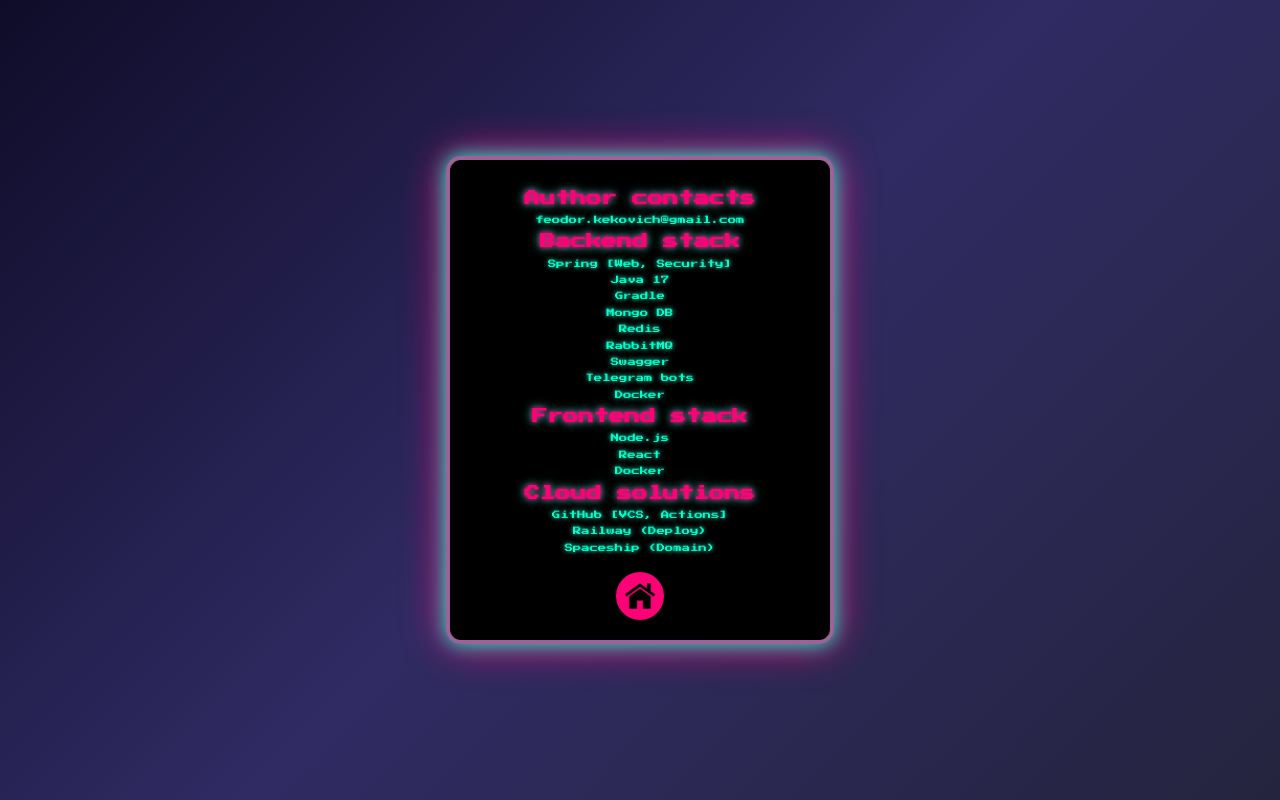
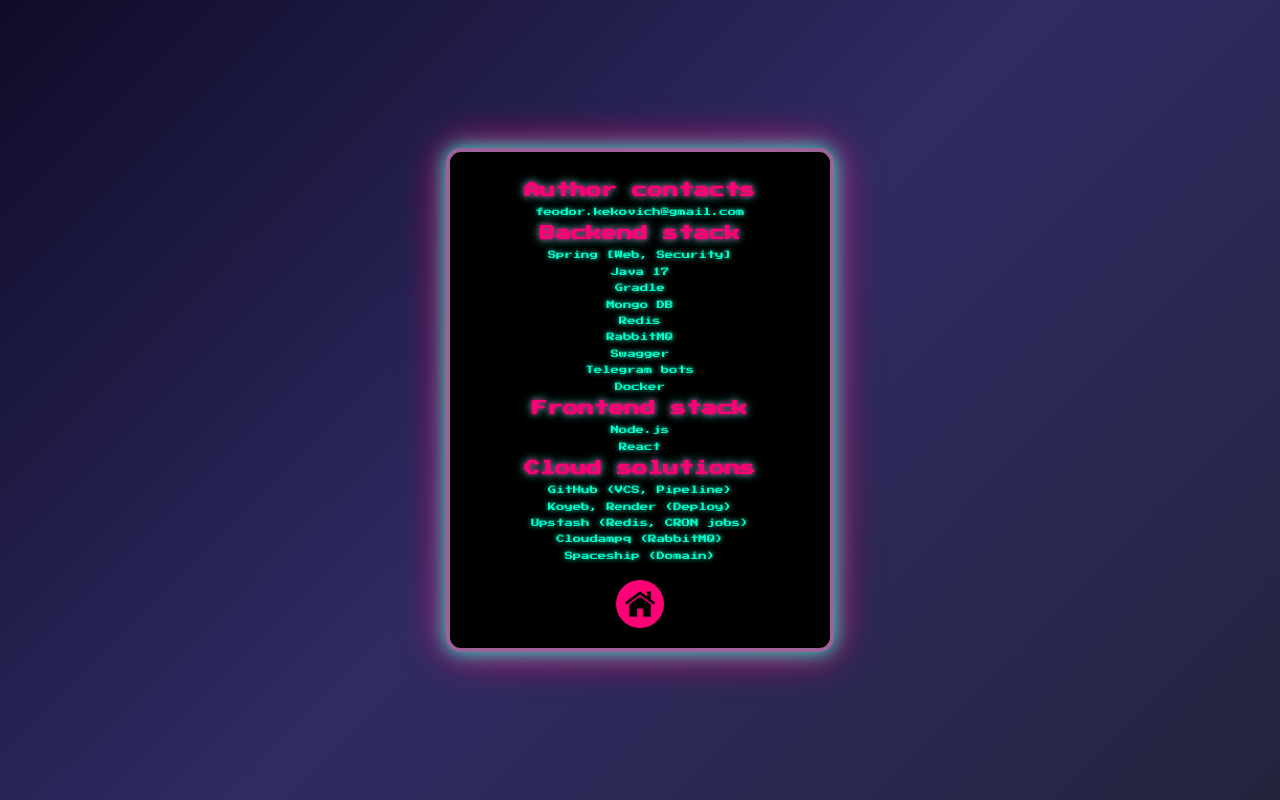
Before and after one commit to N1nt4nd0/CrazyPointFrontend, a React (Create React App) app: page /about in a window 1280 px wide. Built offline with nearby package versions, Linux system fonts and the light colour scheme.

Commit message:
UI improving, update About page

```diff
--- a/src/components/AboutCard.js
+++ b/src/components/AboutCard.js
@@ -21,11 +21,12 @@
             <h1>Frontend stack</h1>
             <p>Node.js</p>
             <p>React</p>
-            <p>Docker</p>
 
             <h1>Cloud solutions</h1>
-            <p>GitHub [VCS, Actions]</p>
-            <p>Railway (Deploy)</p>
+            <p>GitHub (VCS, Pipeline)</p>
+            <p>Koyeb, Render (Deploy)</p>
+            <p>Upstash (Redis, CRON jobs)</p>
+            <p>Cloudampq (RabbitMQ)</p>
             <p>Spaceship (Domain)</p>
 
             <nav className="bauble-links">
--- a/src/pages/BigoStreamersPage.js
+++ b/src/pages/BigoStreamersPage.js
@@ -30,7 +30,7 @@
 
     return (<>
         <Helmet>
-            <meta name="viewport" content="width=device-width, initial-scale=0.5"/>
+            <meta name="viewport" content="width=device-width, initial-scale=0.35"/>
             <title>Таблица стримеров BigoLive</title>
         </Helmet>
         <h2>Таблица стримеров BigoLive</h2>
```
